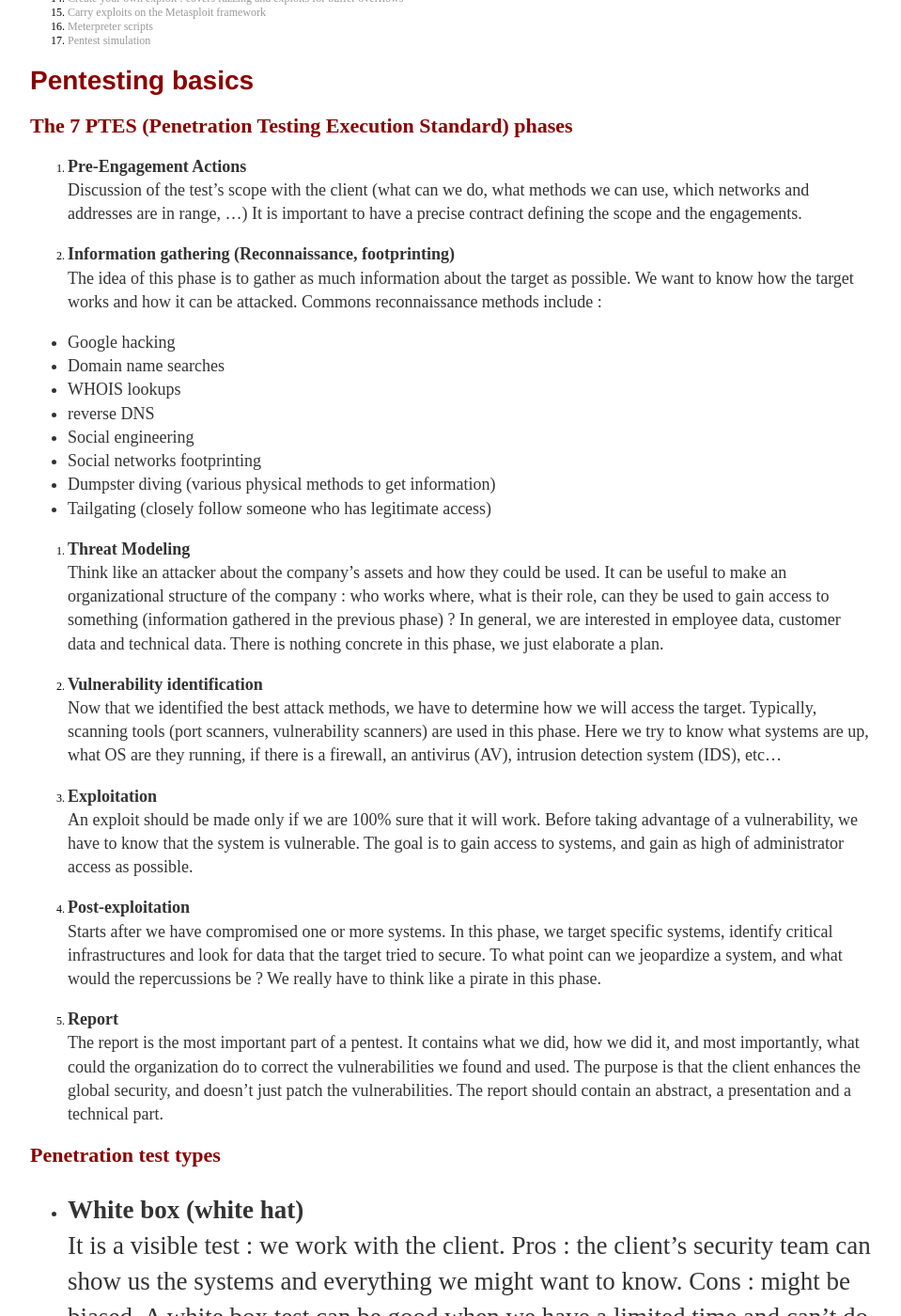
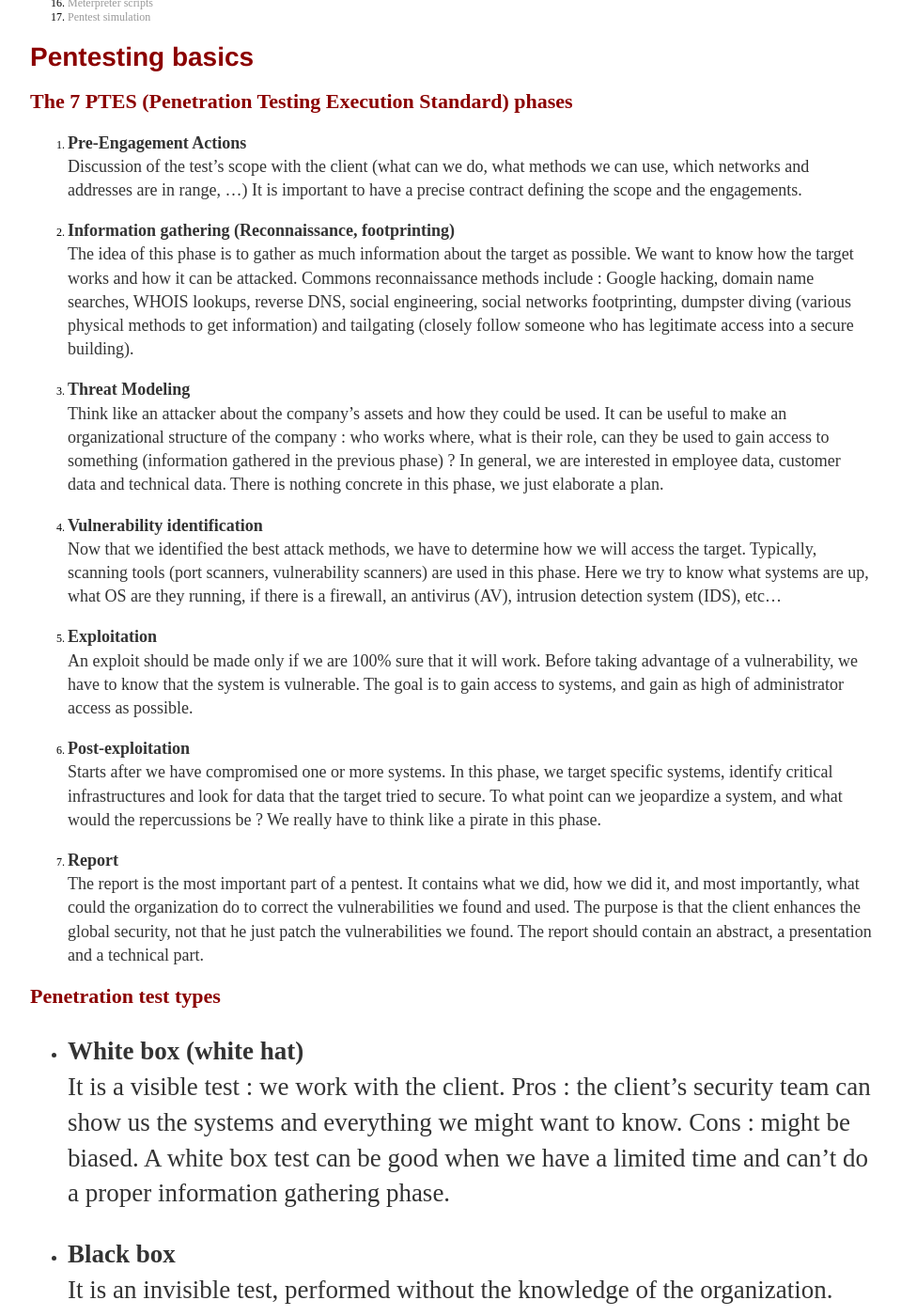
Before and after one commit to jsom1/jsom1.github.io, a Jekyll site: the page built from _summaries/metasploit.md, in a window 1280 px wide and 1400 px high, scrolled down 457 px. Shown: the whole window at 94% size, without its empty margins (160-1119 px from the left). Built offline with Jekyll 4.4.1, drawn with Linux system fonts in a browser that asks for light colours; our own code applies the rules of GitHub Pages for plain Markdown files; some of the changed text lies outside the part shown.

Commit message:
Update metasploit.md

```diff
--- a/_summaries/metasploit.md
+++ b/_summaries/metasploit.md
@@ -57,16 +57,7 @@ Discussion of the test’s scope with the client (what can we do, what methods w
 It is important to have a precise contract defining the scope and the engagements.
 
 2. **Information gathering (Reconnaissance, footprinting)**\\
-The idea of this phase is to gather as much information about the target as possible. We want to know how the target works and how it can be attacked. Commons reconnaissance methods include :
-
-  - Google hacking
-  - Domain name searches
-  - WHOIS lookups
-  - reverse DNS
-  - Social engineering
-  - Social networks footprinting
-  - Dumpster diving (various physical methods to get information)
-  - Tailgating (closely follow someone who has legitimate access)
+The idea of this phase is to gather as much information about the target as possible. We want to know how the target works and how it can be attacked. Commons reconnaissance methods include : Google hacking, domain name searches, WHOIS lookups, reverse DNS, social engineering, social networks footprinting, dumpster diving (various physical methods to get information) and tailgating (closely follow someone who has legitimate access into a secure building).
 
 3. **Threat Modeling**\\
 Think like an attacker about the company’s assets and how they could be used. It can be useful to make an organizational structure of the company : who works where, what is their role, can they be used to gain access to something (information gathered in the previous phase) ?
@@ -83,19 +74,19 @@ Starts after we have compromised one or more systems. In this phase, we target s
 We really have to think like a pirate in this phase.
 
 7. **Report**\\
-The report is the most important part of a pentest. It contains what we did, how we did it, and most importantly, what could the organization do to correct the vulnerabilities we found and used. The purpose is that the client enhances the global security, and doesn’t just patch the vulnerabilities.
+The report is the most important part of a pentest. It contains what we did, how we did it, and most importantly, what could the organization do to correct the vulnerabilities we found and used. The purpose is that the client enhances the global security, not that he just patch the vulnerabilities we found.
 The report should contain an abstract, a presentation and a technical part.
 
 
 ## Penetration test types
 
-* **White box (white hat)**\\
+- **White box (white hat)**\\
 It is a visible test : we work with the client.
 Pros : the client’s security team can show us the systems and everything we might want to know.
 Cons : might be biased.
 A white box test can be good when we have a limited time and can’t do a proper information gathering phase.
 
-* **Black box**\\
+- **Black box**\\
 It is an invisible test, performed without the knowledge of the organization.
 Pros : much more realistic than a white box test.
 Cons : lasts way longer than a white box test and require more skills.
```
Also changed, not shown: other parts of _summaries/metasploit.md (+1 -1 lines).
